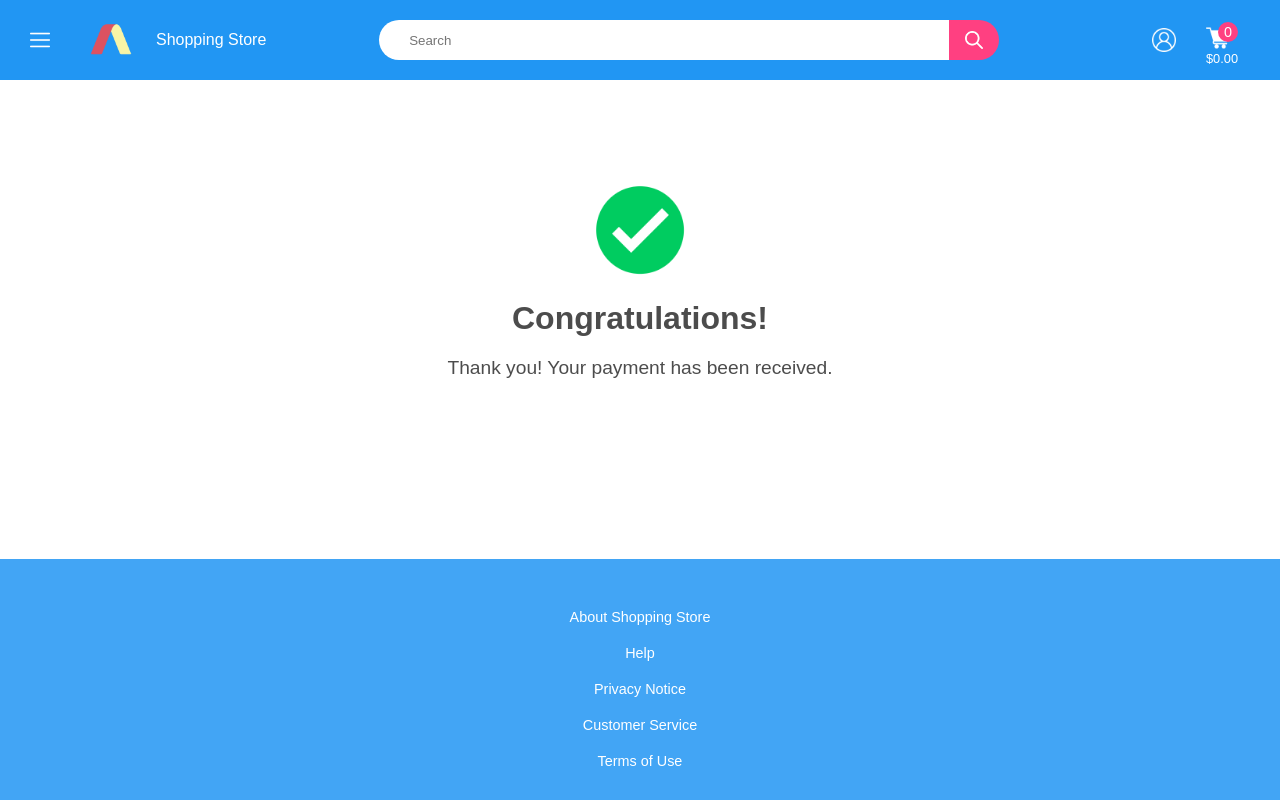
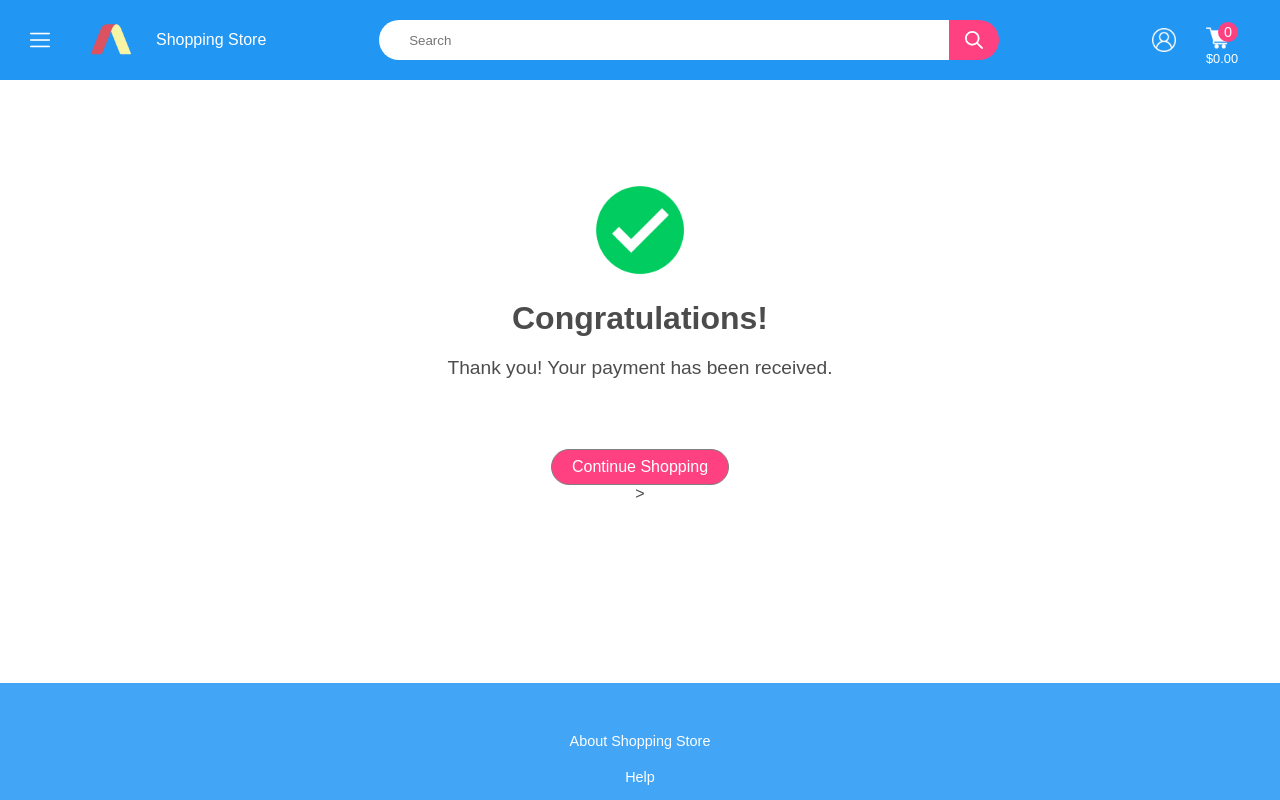
Before and after one commit to kostas-python/shopping-store, an Angular app: page /success in a window 1280 px wide. Shown: the top 800 px of the page. Built offline with nearby package versions, Linux system fonts and the light colour scheme.

Commit message:
added continue shopping btn button

```diff
--- /dev/null
+++ b/src/app/pages/home/components/btn-continue/btn-continue.component.css
@@ -0,0 +1,18 @@
+.btn {
+    margin-top: 50px;
+    width: 100%;
+    color: #ffffff;
+    background-color: var(--accent-color);
+    height: 36px;
+    border-radius: 30px;
+    cursor: pointer;
+    outline: none;
+    border: 1px solid gray;
+    padding: 0px 20px;
+    display: flex;
+    justify-content: center;
+    align-items: center;
+  }
+  .btn:hover {
+    filter: brightness(1.1);
+  }
--- /dev/null
+++ b/src/app/pages/home/components/btn-continue/btn-continue.component.html
@@ -0,0 +1 @@
+<div class="btn" routerLink="/">Continue Shopping</div>>
--- a/src/app/pages/success/success.component.html
+++ b/src/app/pages/success/success.component.html
@@ -2,5 +2,5 @@
     <img src="assets/icons/success.png" alt="" class="image" />
     <h1>Congratulations!</h1>
     <p class="text">Thank you! Your payment has been received.</p>
-
+    <app-btn-continue></app-btn-continue>
   </div>
--- a/src/app/pages/success/success.component.ts
+++ b/src/app/pages/success/success.component.ts
@@ -1,9 +1,12 @@
 import { Component } from '@angular/core';
+import { BtnContinueComponent } from '../home/components/btn-continue/btn-continue.component';
+
+
 
 @Component({
   selector: 'app-success',
   standalone: true,
-  imports: [],
+  imports: [BtnContinueComponent],
   templateUrl: './success.component.html',
   styleUrl: './success.component.css'
 })
```
Also changed, not shown: src/app/pages/home/components/btn-continue/btn-continue.component.ts (added, +13 -0 lines), 1 other file (tests, documents, lock files or other folders).
